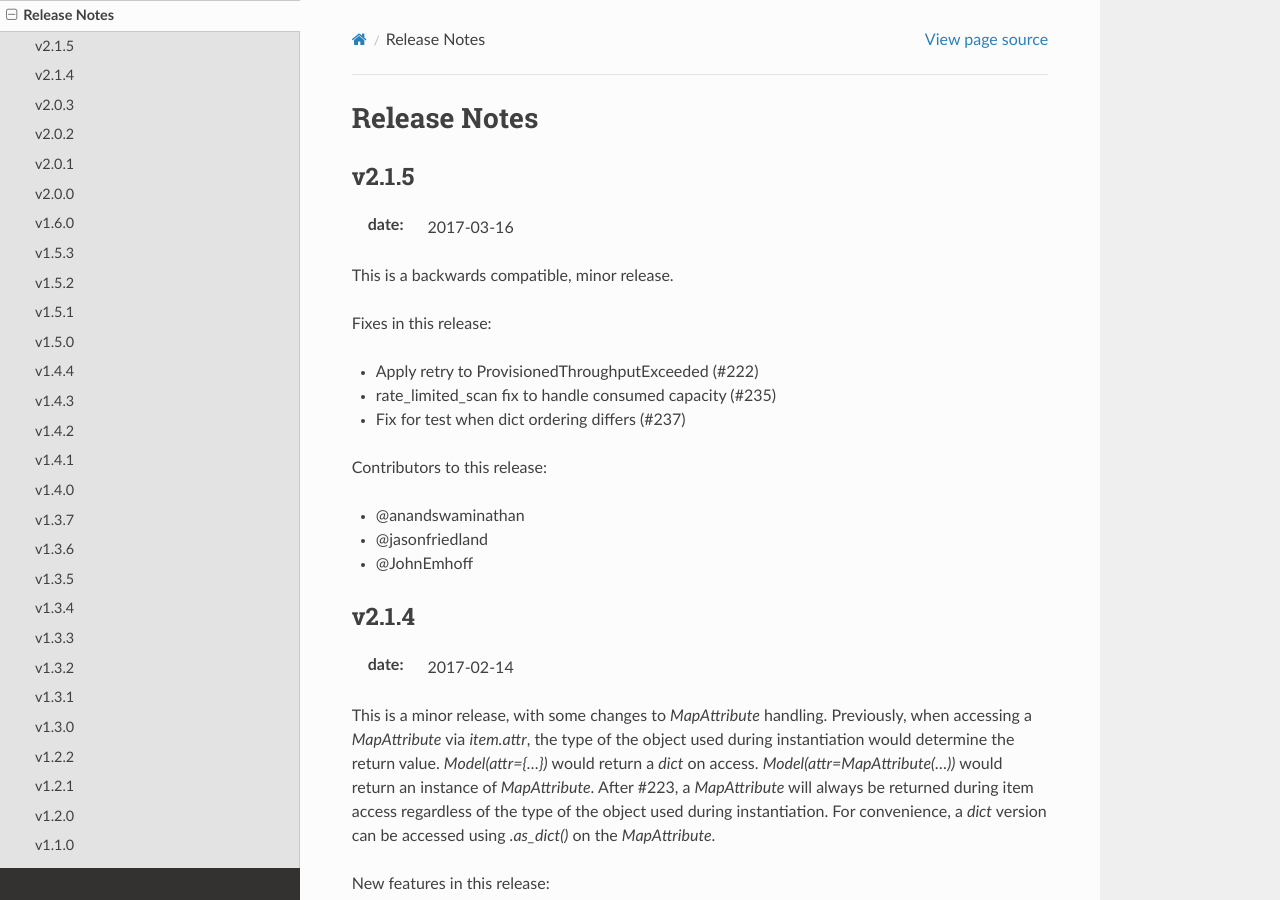
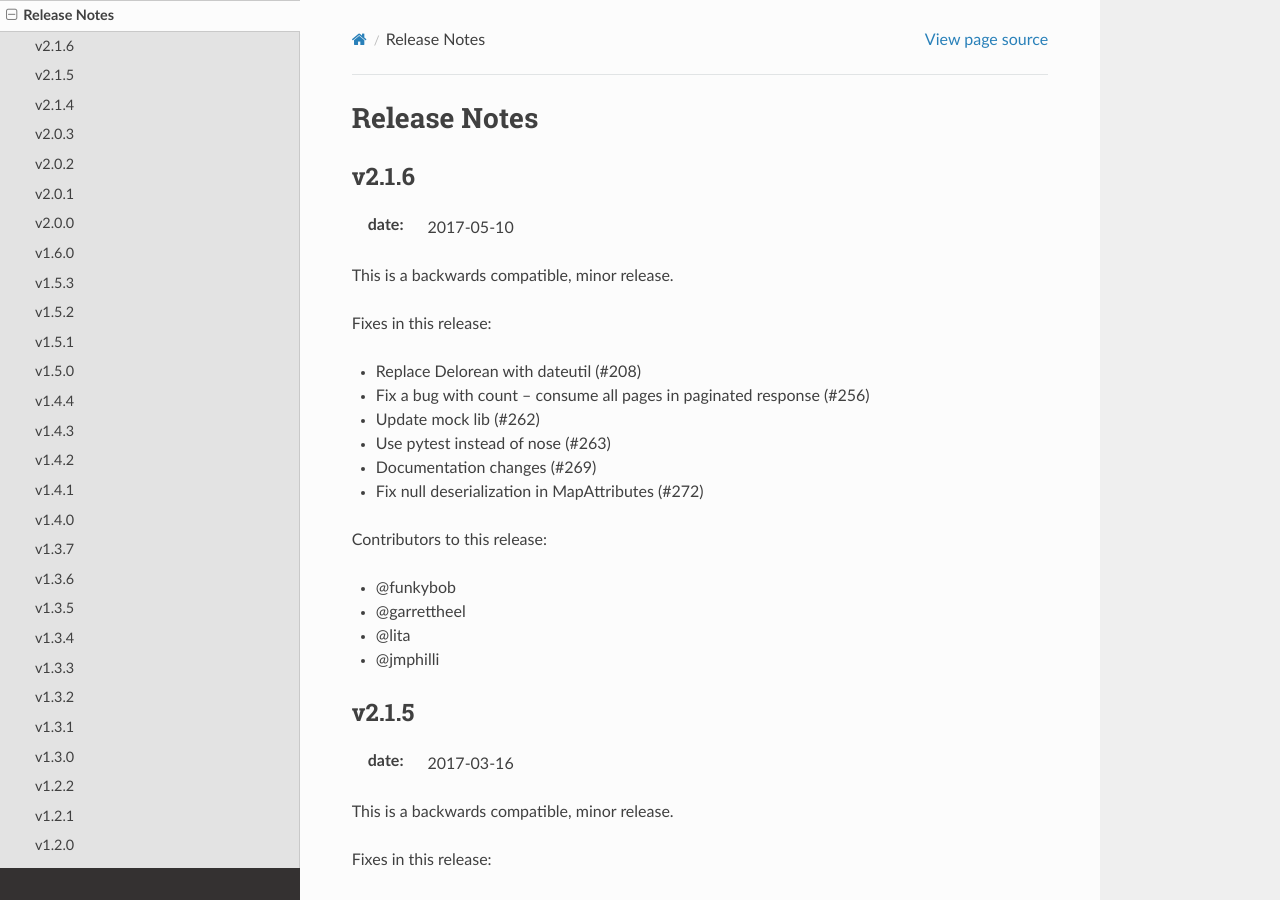
Before and after one commit to pynamodb/PynamoDB, a Sphinx documentation site: the page built from docs/release_notes.rst, in a window 1280 px wide and 900 px high. Built offline with Sphinx 7.4.7 and the Read the Docs theme 2.0.0, drawn with Linux system fonts in a browser that asks for light colours; pages that are not in the unit, such as notebooks, are missing from menus.

Commit message:
2.1.6 (#276)

```diff
--- a/docs/release_notes.rst
+++ b/docs/release_notes.rst
@@ -1,5 +1,29 @@
 Release Notes
 =============
+
+v2.1.6
+------
+
+:date: 2017-05-10
+
+This is a backwards compatible, minor release.
+
+Fixes in this release:
+
+* Replace Delorean with dateutil (#208)
+* Fix a bug with count -- consume all pages in paginated response (#256)
+* Update mock lib (#262)
+* Use pytest instead of nose (#263)
+* Documentation changes (#269)
+* Fix null deserialization in MapAttributes (#272)
+
+Contributors to this release:
+
+* @funkybob
+* @garrettheel
+* @lita
+* @jmphilli
+
 
 v2.1.5
 ------
```
